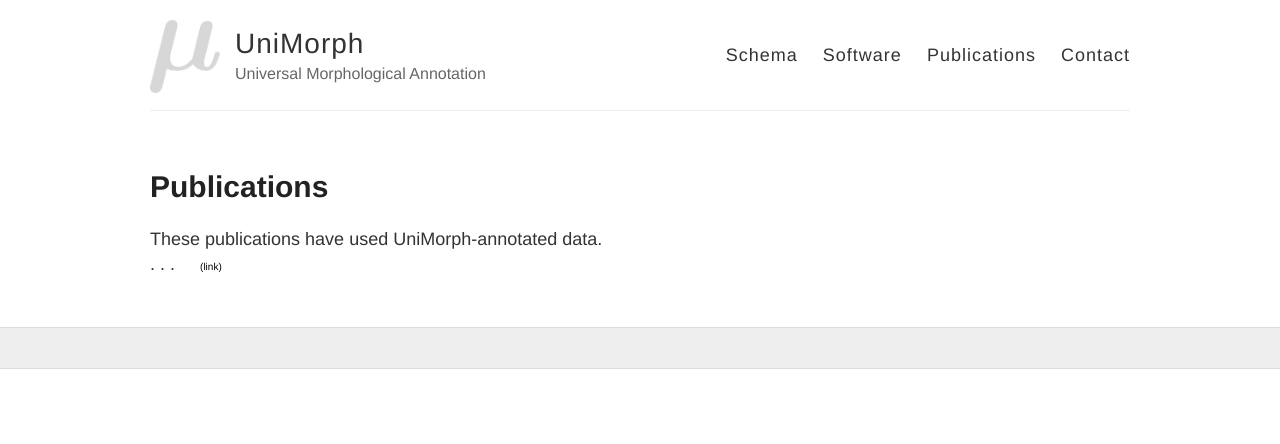
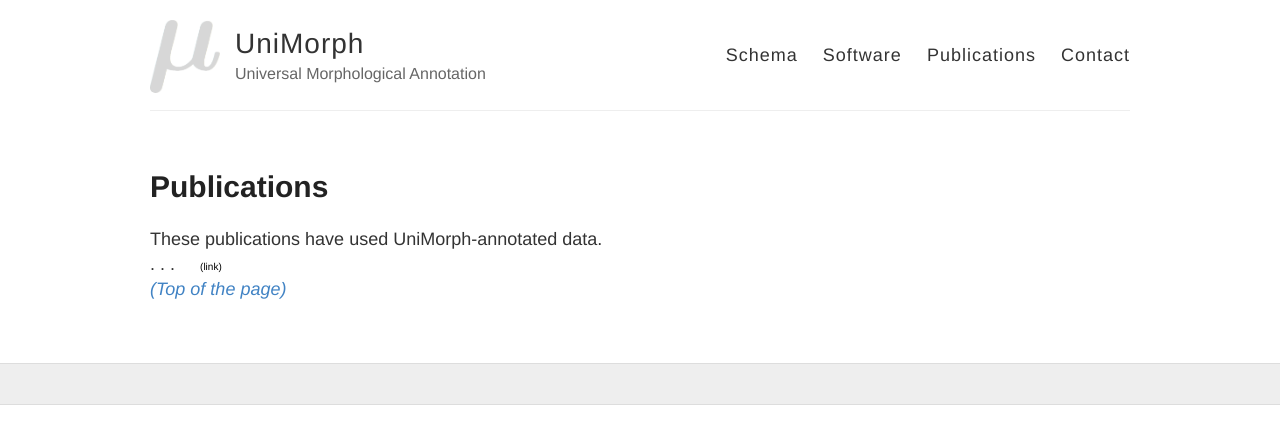
Before and after one commit to unimorph/unimorph.github.io, a Jekyll site: the page built from test.html, in a window 1280 px wide. Shown: the top 444 px of the page. Built offline with Jekyll 4.4.1, drawn with Linux system fonts in a browser that asks for light colours; nearby versions of some CDN libraries.

Commit message:
More layout changes

```diff
--- a/test.html
+++ b/test.html
@@ -42,13 +42,58 @@
 
 <div class="bibtex_structure">
   <div class="group year" extra="ASC number">
-    <div class="templates"></div>
+      <a href="#top" style="display: inline"><em>(Top of the page)</em></a>
+      <div style="padding-bottom:10px;"></div>
+      <div class="sort journal" extra="DESC string">
+        <div class="templates"></div>
+      </div>
   </div>
 </div>
 
+<div id="bibtex_display">
 
-<div id="bibtex_display">
+  <div class="if bibtex_template" style="display: none;">
+    <ul> <li>
+      <span class="if journal !nolink">
+        <a class="bibtexVar" href="http://www.cs.cmu.edu/~mmv/papers/+BIBTEXKEY+.pdf" extra="BIBTEXKEY">
+            <span style="text-decoration: underline;" class="title"></span>,
+        </a>
+      </span>
+      <span class="if title nolink">
+            <span class="title"></span>,
+      </span>
+      <div class="if author">
+        <span class="author"></span>
+      </div>
+      <div>
+        <span class="if journal"><em><span class="journal"></span></em>,</span>
+        <span class="if booktitle">In <em><span class="booktitle"></span></em>,</span>
+        <span class="if editor"><span class="editor"></span> (editors),</span>
+        <span class="if publisher"><em><span class="publisher"></span></em>,</span>
+        <span class="if !journal number">Technical report <span class="number"></span>,</span>
+        <span class="if institution"><span class="institution"></span>,</span>
+        <span class="if address"><span class="address"></span>,</span>
+        <span class="if volume"><span class="volume"></span>,</span>
+        <span class="if journal number">(<span class="number"></span>),</span>
+        <span class="if pages"> pages <span class="pages"></span>,</span>
+        <span class="if month"><span class="month"></span>,</span>
+        <span class="if year"><span class="year"></span>.</span>
+        <span class="if note"><span class="note"></span>.</span>
+        <a class="bibtexVar" role="button" data-toggle="collapse" href="#bib+BIBTEXKEY+" aria-expanded="false" aria-controls="bib+BIBTEXKEY+" extra="BIBTEXKEY">
+          [bib]
+        </a>
+      </div>
+      <div class="bibtexVar collapse" id="bib+BIBTEXKEY+" extra="BIBTEXKEY">
+          <div class="well">
+            <pre><span class="bibtexraw noread"></span></pre>
+          </div>
+      </div>
+      <div style="display:none"><span class="bibtextype"></span></div>
+    </li></ul>
+  </div>
+
 </div>
+
 
 {% raw %}
 <script type="text/javascript" charset="utf-8">
```
